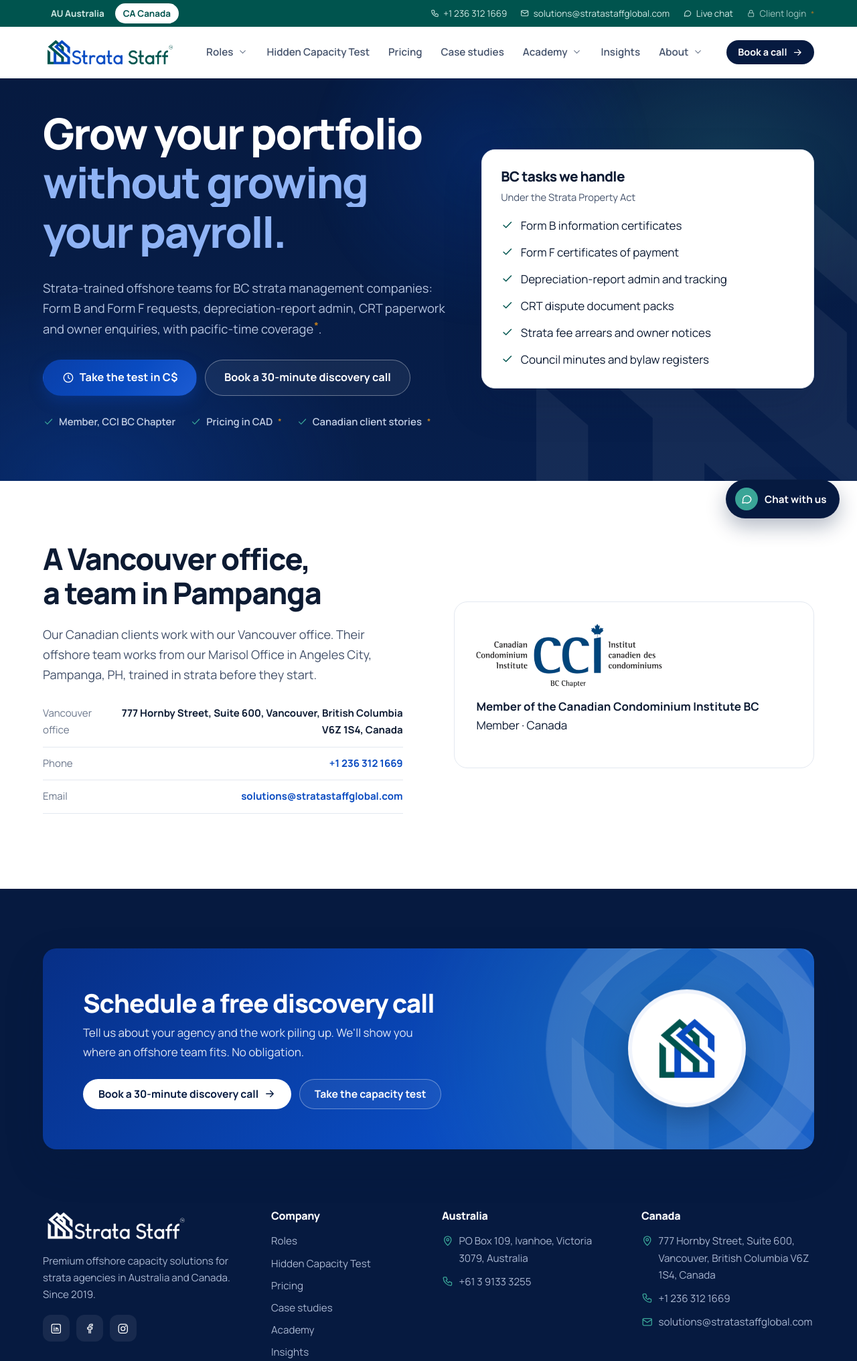
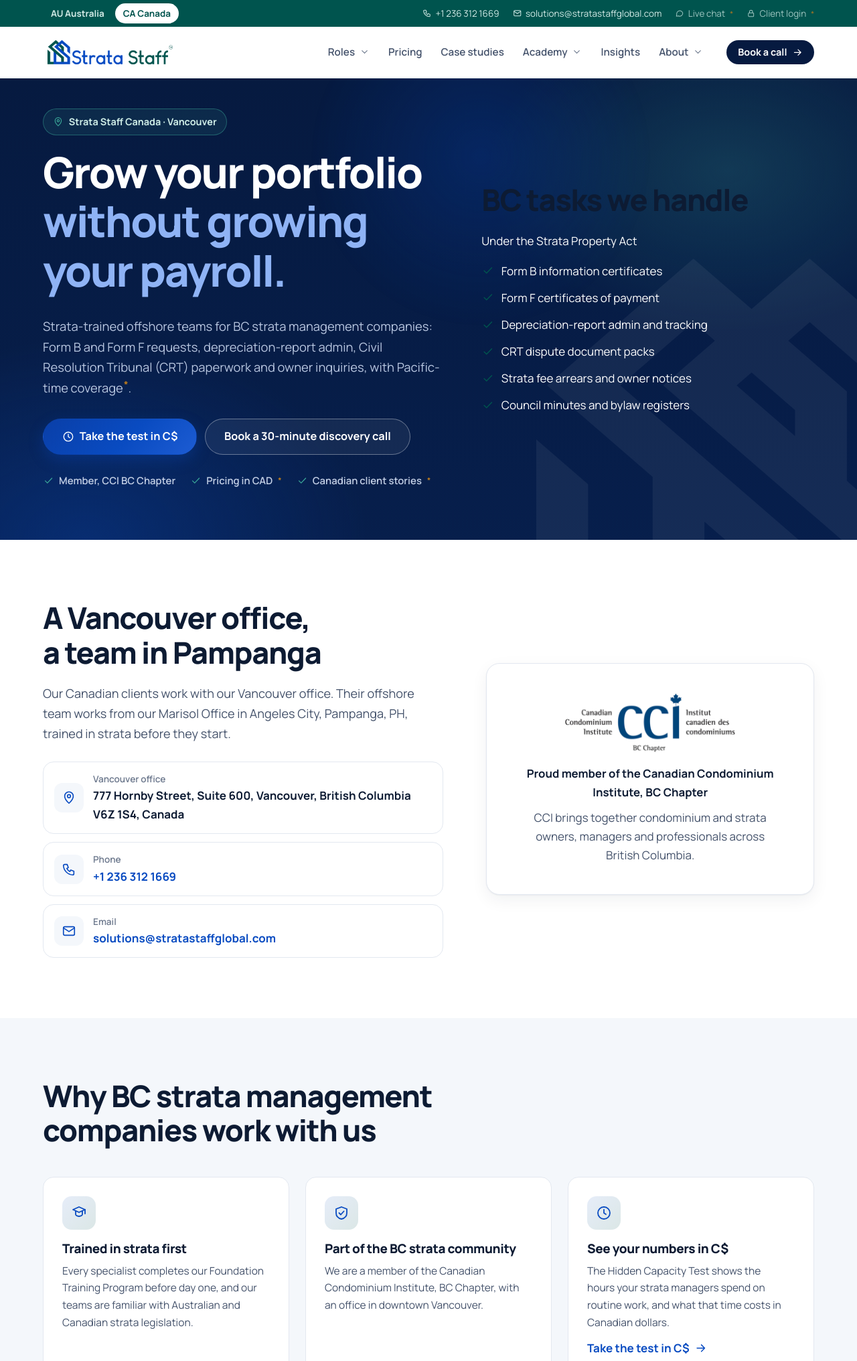
Before and after one commit to iantolentino/modern-ss, a PHP site: page /canada in a window 1280 px wide. Shown: the top 2032 px of the page at 67% size. Run offline with PHP 8.4, Linux system fonts and the light colour scheme; some libraries are stand-ins or nearby versions.

Commit message:
Canada page: layout and Canadian wording
- Eyebrow pill, contact rows with icons, tidy CCI card, and a why-us
  section built from facts already on the site.
- Canadian spelling and BC terms: inquiries, Civil Resolution Tribunal
  spelled out, Pacific capitalised, strata management company in the CTA.
- Take the test in C$ now opens the test in Canadian dollars.

Co-Authored-By: Claude Opus 5.5 <noreply@anthropic.com>

```diff
--- a/assets/css/site.css
+++ b/assets/css/site.css
@@ -1326,3 +1326,21 @@ html, body { overflow-x: clip; } /* slide-in and zoom animations start off to th
 
 /* Homepage: on wide screens the content sits a little in from the edges (1440px and below is unchanged) */
 body.is-home { --wrap: 1640px; }
+
+/* Canada page: contact rows, membership card, why-us cards */
+.ca-office { display: grid; grid-template-columns: minmax(0, 1.1fr) minmax(0, .9fr); gap: clamp(32px, 5vw, 72px); align-items: center; }
+.ca-contact { list-style: none; display: grid; gap: 12px; margin: 26px 0 0; padding: 0; }
+.ca-contact li { display: grid; grid-template-columns: 44px minmax(0, 1fr); gap: 14px; align-items: center; padding: 14px 16px; border: 1px solid var(--line); border-radius: var(--radius); background: #fff; }
+.ca-contact .i { width: 44px; height: 44px; padding: 11px; border-radius: 12px; background: var(--tint); color: var(--blue); }
+.ca-contact span { display: block; color: var(--ink-3); font-size: .85rem; font-weight: 600; }
+.ca-contact strong, .ca-contact a { display: block; color: var(--ink); font-weight: 700; overflow-wrap: break-word; }
+.ca-contact a { color: var(--blue); }
+.ca-member { display: grid; justify-items: center; gap: 10px; padding: clamp(28px, 4vw, 44px); text-align: center; background: #fff; border: 1px solid var(--line); border-radius: var(--radius-lg); box-shadow: var(--shadow); }
+.ca-member img { height: 88px; width: auto; margin-bottom: 8px; }
+.ca-member p { margin: 0; color: var(--ink-2); max-width: 40ch; }
+.ca-member p strong { color: var(--ink); font-size: 1.05rem; }
+.ca-why { display: grid; grid-template-columns: repeat(3, minmax(0, 1fr)); gap: 24px; }
+.ca-why .text-link { margin-top: 12px; }
+@media (max-width: 960px) {
+  .ca-office, .ca-why { grid-template-columns: 1fr; }
+}
--- a/frontend/layout.php
+++ b/frontend/layout.php
@@ -168,7 +168,7 @@ function layout_head(array $meta, string $active = ''): void {
 </head>
 <body class="<?= e($meta['body_class'] ?? '') ?>">
 <a class="skip" href="#main">Skip to content</a>
-<?php $ca = ($meta['locale'] ?? '') === 'en_CA'; $links = setting('links', []); ?>
+<?php $ca = ($meta['locale'] ?? '') === 'en_CA'; $GLOBALS['ssg_ca'] = $ca; $links = setting('links', []); ?>
 <div class="top-bar">
   <div class="wrap top-bar-inner">
     <nav class="country" aria-label="Country">
@@ -235,7 +235,7 @@ function layout_foot(): void {
     <div class="cta-mark" aria-hidden="true" style="--mark: url(<?= e(url('assets/media/brand/strata-staff-mark-white.png')) ?>)"><span class="cta-badge"><img src="<?= e(url('assets/media/brand/strata-staff-mark.png')) ?>" alt="" width="88" height="88" loading="lazy"></span></div>
     <div>
       <h2>Schedule a free discovery call</h2>
-      <p>Tell us about your agency and the work piling up. We'll show you where an offshore team fits. No obligation.</p>
+      <p>Tell us about your <?= !empty($GLOBALS['ssg_ca']) ? 'strata management company' : 'agency' ?> and the work piling up. We'll show you where an offshore team fits. No obligation.</p>
     </div>
     <div class="cta-actions">
       <a class="btn btn-light" href="<?= e(url('contact')) ?>"><span class="lbl-full">Book a 30-minute discovery call</span><span class="lbl-short">Book a discovery call</span> <?= icon('arrow') ?></a>
--- a/frontend/pages/canada.php
+++ b/frontend/pages/canada.php
@@ -8,7 +8,7 @@ foreach (items('logos', function ($l) { return ($l['group'] ?? '') === 'membersh
 $crumbs = [['', 'Home'], ['canada', 'Canada']];
 layout_head([
     'title' => 'Offshore Strata Staff for BC Strata Managers | Strata Staff Canada',
-    'description' => 'Strata-trained offshore teams for British Columbia strata management companies: Form B and Form F requests, depreciation-report admin, CRT paperwork and owner enquiries.',
+    'description' => 'Strata-trained offshore teams for British Columbia strata management companies: Form B and Form F requests, depreciation-report admin, Civil Resolution Tribunal paperwork and owner inquiries.',
     'path' => 'canada',
     'schema' => [breadcrumb_schema($crumbs)],
     'locale' => 'en_CA',
@@ -18,10 +18,11 @@ layout_head([
   <div class="hero-glow" aria-hidden="true"></div>
   <div class="wrap hero-grid">
     <div class="hero-copy">
+      <p class="hero-eyebrow"><?= icon('pin') ?> Strata Staff Canada · Vancouver</p>
       <h1>Grow your portfolio <span class="hero-accent">without growing your payroll.</span></h1>
-      <p class="hero-sub">Strata-trained offshore teams for BC strata management companies: Form B and Form F requests, depreciation-report admin, CRT paperwork and owner enquiries<?= ph($ca['hours'] ?? '') !== '' ? ', with ' . lcfirst(ph($ca['hours'])) : '' ?>.</p>
+      <p class="hero-sub">Strata-trained offshore teams for BC strata management companies: Form B and Form F requests, depreciation-report admin, Civil Resolution Tribunal (CRT) paperwork and owner inquiries<?= ph($ca['hours'] ?? '') !== '' ? ', with ' . ph($ca['hours']) : '' ?>.</p>
       <div class="hero-actions">
-        <a class="btn btn-primary btn-lg" href="<?= e(url('hidden-capacity-test')) ?>"><?= icon('clock') ?> Take the test in C$</a>
+        <a class="btn btn-primary btn-lg" href="<?= e(url('hidden-capacity-test')) ?>?currency=CAD"><?= icon('clock') ?> Take the test in C$</a>
         <a class="btn btn-ghost-light btn-lg" href="<?= e(url('contact')) ?>">Book a 30-minute discovery call</a>
       </div>
       <ul class="hero-facts">
@@ -41,22 +42,34 @@ layout_head([
 </section>
 
 <section class="section">
-  <div class="wrap split">
+  <div class="wrap ca-office">
     <div>
       <h2>A Vancouver office, a team in Pampanga</h2>
       <p class="lede">Our Canadian clients work with our Vancouver office. Their offshore team works from our Marisol Office in <?= e((string) setting('facts.location')) ?>, trained in strata before they start.</p>
-      <ul class="facts-list">
-        <li><span>Vancouver office</span><strong><?= e($c['ca_address'] ?? '') ?></strong></li>
-        <li><span>Phone</span><strong><a href="tel:<?= e(preg_replace('/[^\d+]/', '', $c['ca_phone'] ?? '')) ?>"><?= e($c['ca_phone'] ?? '') ?></a></strong></li>
-        <li><span>Email</span><strong><a href="mailto:<?= e($c['email'] ?? '') ?>"><?= e($c['email'] ?? '') ?></a></strong></li>
+      <ul class="ca-contact">
+        <li><?= icon('pin') ?><div><span>Vancouver office</span><strong><?= e($c['ca_address'] ?? '') ?></strong></div></li>
+        <li><?= icon('phone') ?><div><span>Phone</span><a href="tel:<?= e(preg_replace('/[^\d+]/', '', $c['ca_phone'] ?? '')) ?>"><?= e($c['ca_phone'] ?? '') ?></a></div></li>
+        <li><?= icon('mail') ?><div><span>Email</span><a href="mailto:<?= e($c['email'] ?? '') ?>"><?= str_replace('@', '@<wbr>', e($c['email'] ?? '')) ?></a></div></li>
       </ul>
     </div>
     <?php if ($cci): ?>
     <div class="ca-member">
-      <img src="<?= e(media($cci['image'])) ?>" alt="<?= e($cci['name']) ?>" loading="lazy" height="96">
-      <p><strong>Member of the <?= e($cci['name']) ?></strong><?php if (!empty($cci['note'])): ?><br><?= e($cci['note']) ?><?php endif; ?></p>
+      <img src="<?= e(media($cci['image'])) ?>" alt="<?= e($cci['name']) ?>" loading="lazy" height="88">
+      <p><strong>Proud member of the Canadian Condominium Institute, BC Chapter</strong></p>
+      <p>CCI brings together condominium and strata owners, managers and professionals across British Columbia.</p>
     </div>
     <?php endif; ?>
   </div>
 </section>
+
+<section class="section section-tint">
+  <div class="wrap">
+    <div class="section-head reveal"><h2>Why BC strata management companies work with us</h2></div>
+    <div class="ca-why">
+      <article class="benefit-card reveal"><span class="feature-icon"><?= icon('book') ?></span><h3>Trained in strata first</h3><p>Every specialist completes our Foundation Training Program before day one, and our teams are familiar with Australian and Canadian strata legislation.</p></article>
+      <article class="benefit-card reveal"><span class="feature-icon"><?= icon('shield') ?></span><h3>Part of the BC strata community</h3><p>We are a member of the Canadian Condominium Institute, BC Chapter, with an office in downtown Vancouver.</p></article>
+      <article class="benefit-card reveal"><span class="feature-icon"><?= icon('clock') ?></span><h3>See your numbers in C$</h3><p>The Hidden Capacity Test shows the hours your strata managers spend on routine work, and what that time costs in Canadian dollars.</p><a class="text-link" href="<?= e(url('hidden-capacity-test')) ?>?currency=CAD">Take the test in C$ <?= icon('arrow') ?></a></article>
+    </div>
+  </div>
+</section>
 <?php layout_foot();
```
Also changed, not shown: docs/feedback-2026-11-27-round6-todo.md (+11 -0 lines), plugins/capacity-calculator/calculator.js.
